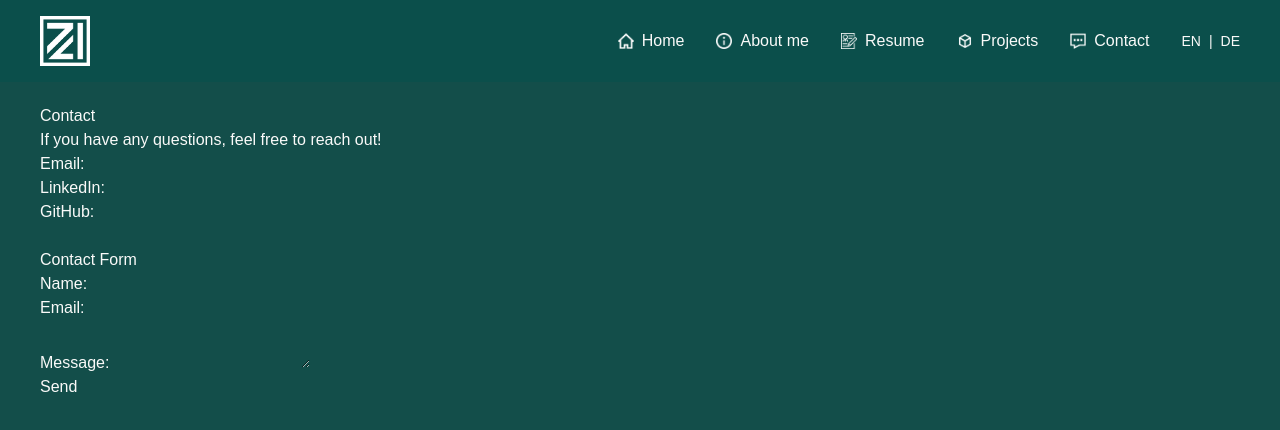
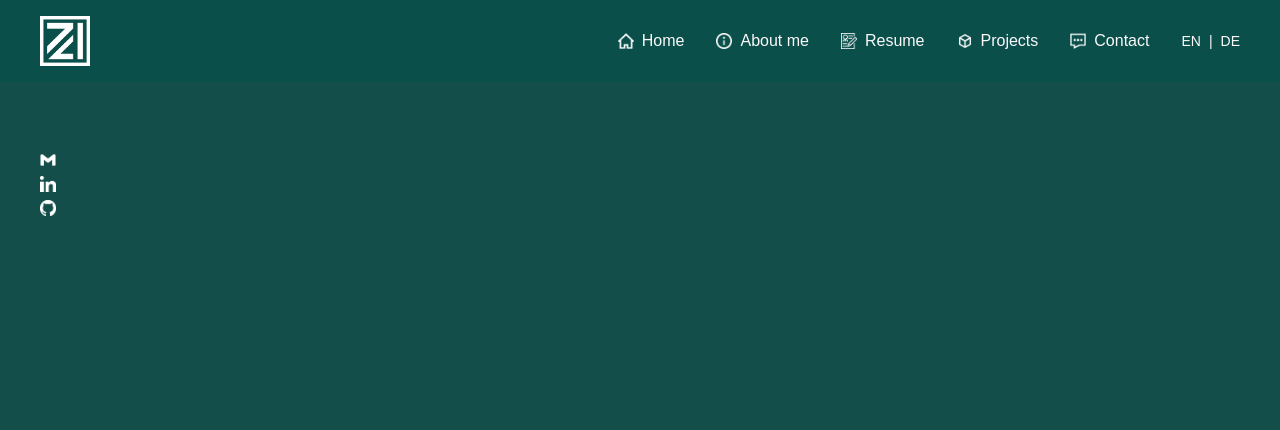
Before and after one commit to zarail/Portfolio, a Next.js app: page /en/contact in a window 1280 px wide. Shown: the top 430 px of the page. Built offline with nearby package versions, Linux system fonts and the light colour scheme.

Commit message:
Add links

```diff
--- a/src/app/[locale]/contact/page.tsx
+++ b/src/app/[locale]/contact/page.tsx
@@ -1,38 +1,117 @@
-export default function ContactsPage() {
+/* eslint-disable @typescript-eslint/no-explicit-any */
+import { getDictionary } from '@/utils/getDictionary';
+import Image from 'next/image';
+
+type Props = {
+  params: {
+    locale: 'en' | 'de';
+  };
+};
+
+export default function ContactsPage({ params }: Props) {
+  const dict: any = getDictionary(params.locale) || {};
+  const contacts = dict.contact || {};
+
   return (
-    <main className="p-10">
-      <div>
-        <h1>Contact</h1>
-        <p>If you have any questions, feel free to reach out!</p>
-        <ul>
+    <main className="p-10 space-y-12">
+      <h1 className="text-3xl font-bold">{contacts.title}</h1>
+      <h2 className="mb-2 whitespace-pre-line">{contacts.description}</h2>
+      <section>
+        <ul className="space-y-2">
           <li>
-            Email:
-            <a href="mailto:zahrailkhan.gmail.com"></a>
+            <a
+              href="mailto:zahrailkhan@gmail.com"
+              className="flex items-center gap-2 text-blue-300"
+            >
+              <Image src="/gmail.svg" alt="Gmail icon" width={16} height={16} />
+              <span>{contacts.emailLabel}</span>
+            </a>
           </li>
           <li>
-            LinkedIn:
-            <a href="https://www.linkedin.com/in/zahra-ilkhan"></a>
+            <a
+              href="https://www.linkedin.com/in/zahra-ilkhan/"
+              target="_blank"
+              rel="noopener noreferrer"
+              className="flex items-center gap-2 text-blue-300"
+            >
+              <Image
+                src="/linkedin.svg"
+                alt="LinkedIn icon"
+                width={16}
+                height={16}
+              />
+              <span>{contacts.linkedinLabel}</span>
+            </a>
           </li>
           <li>
-            GitHub:
-            <a href="https://github.com/zarail"></a>
+            <a
+              href="https://github.com/zarail"
+              target="_blank"
+              rel="noopener noreferrer"
+              className="flex items-center gap-2 text-blue-300"
+            >
+              <Image
+                src="/github.svg"
+                alt="GitHub icon"
+                width={16}
+                height={16}
+              />
+              <span>{contacts.githubLabel}</span>
+            </a>
           </li>
         </ul>
-      </div>
-      <br />
-      <h2>Contact Form</h2>
-      <form action="https://example.com/contact" method="POST">
-        <label htmlFor="name">Name:</label>
-        <input type="text" id="name" name="name" required />
-        <br />
-        <label htmlFor="email">Email:</label>
-        <input type="email" id="email" name="email" required />
-        <br />
-        <label htmlFor="message">Message:</label>
-        <textarea id="message" name="message" required></textarea>
-        <br />
-        <button type="submit">Send</button>
-      </form>
+      </section>
+
+      {/* <section>
+        <h2 className="text-2xl font-semibold">{contacts.form?.heading}</h2>
+        <form
+          action="https://example.com/contact"
+          method="POST"
+          className="space-y-4 mt-4"
+        >
+          <div>
+            <label htmlFor="name" className="block mb-1">
+              {contacts.form?.name}
+            </label>
+            <input
+              type="text"
+              id="name"
+              name="name"
+              required
+              className="w-full p-2 border rounded"
+            />
+          </div>
+          <div>
+            <label htmlFor="email" className="block mb-1">
+              {contacts.form?.email}
+            </label>
+            <input
+              type="email"
+              id="email"
+              name="email"
+              required
+              className="w-full p-2 border rounded"
+            />
+          </div>
+          <div>
+            <label htmlFor="message" className="block mb-1">
+              {contacts.form?.message}
+            </label>
+            <textarea
+              id="message"
+              name="message"
+              required
+              className="w-full p-2 border rounded h-32"
+            />
+          </div>
+          <button
+            type="submit"
+            className="px-6 py-2 bg-green-800 text-white rounded hover:bg-green-700"
+          >
+            {contacts.form?.submit}
+          </button>
+        </form>
+      </section> */}
     </main>
   );
 }
```
